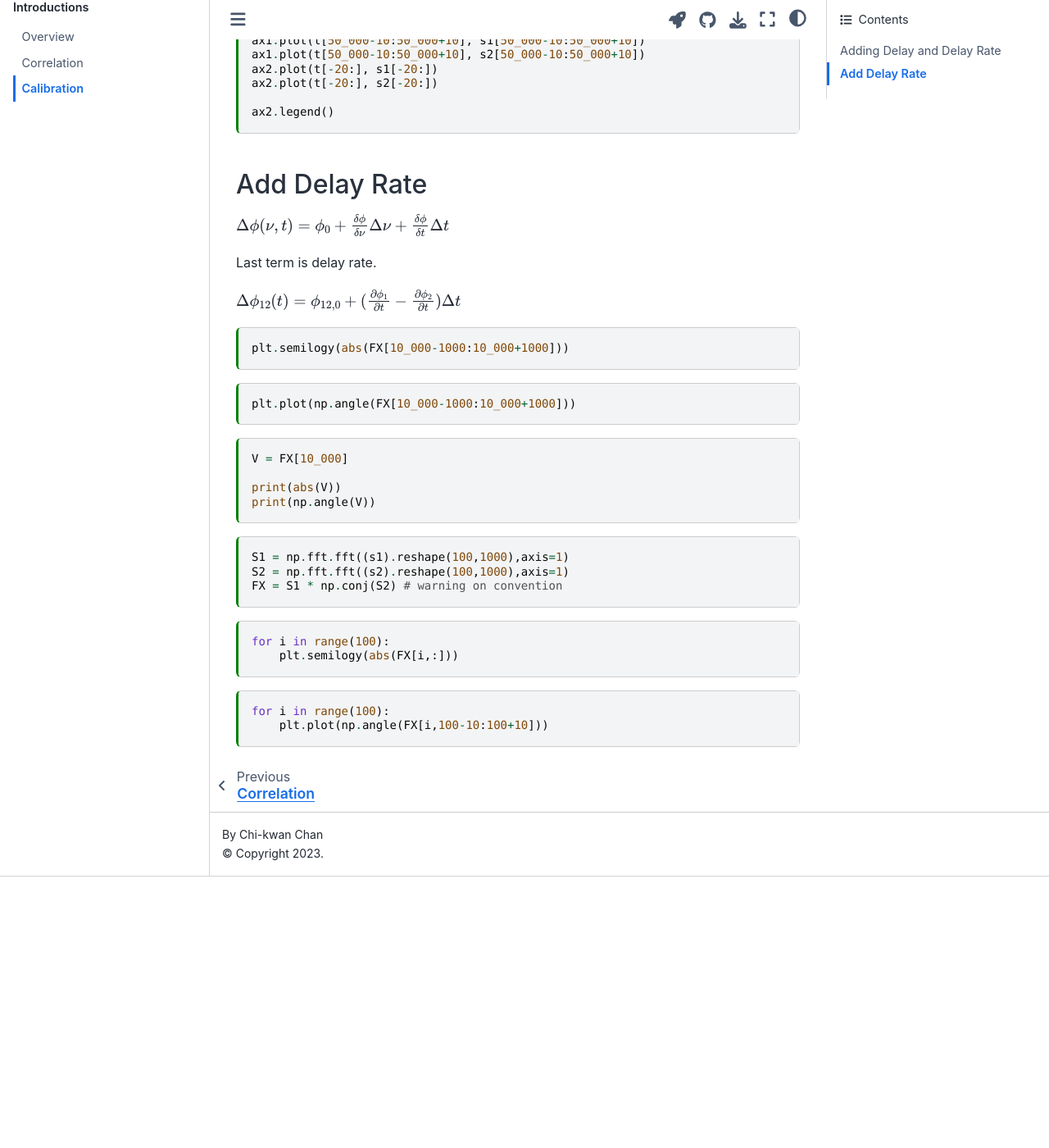
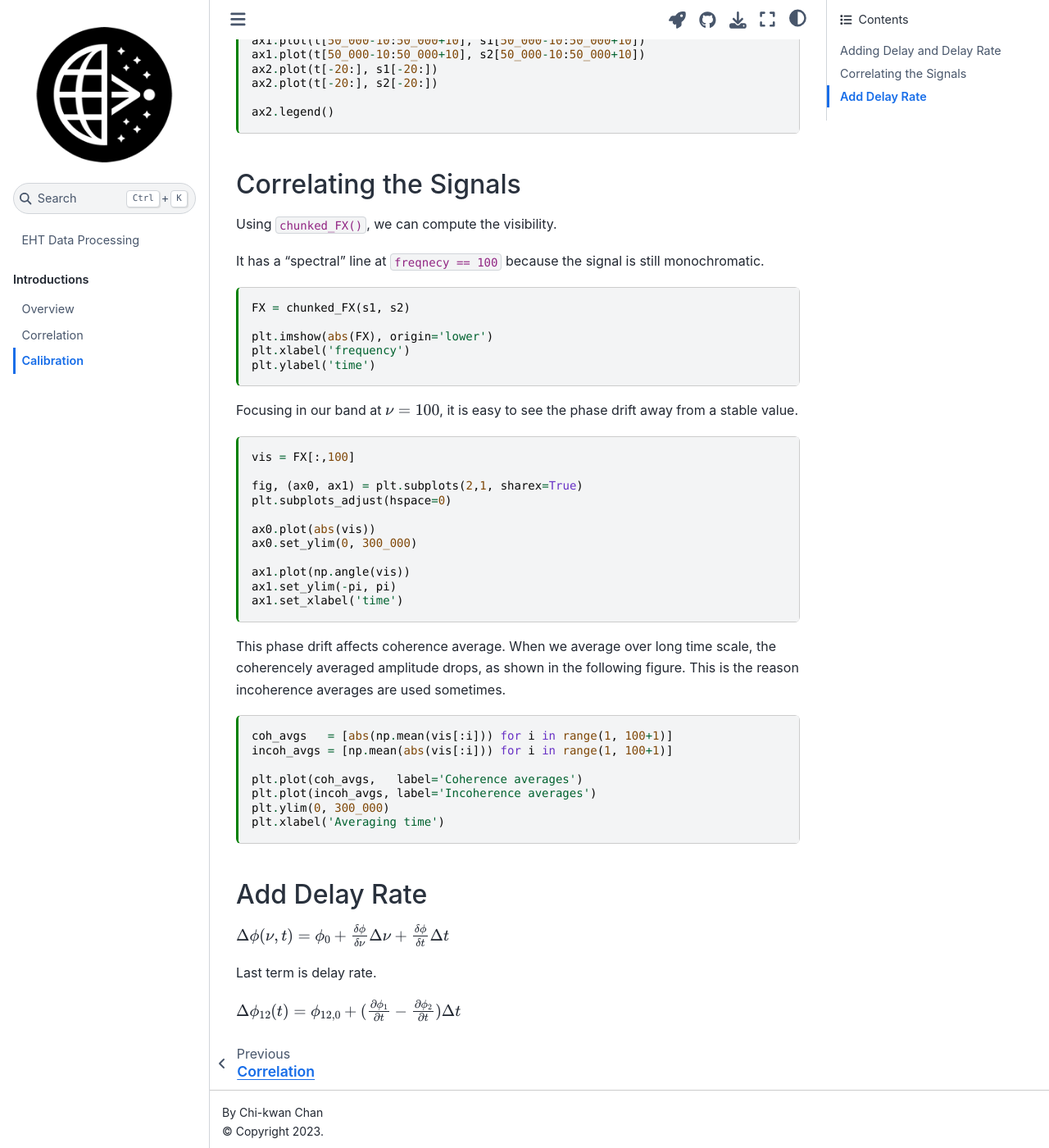
Before and after one commit to focisrc/eht-databook, a Jupyter Book: the page built from docs/intro/calibration.md, in a window 1280 px wide and 1400 px high, scrolled down 1168 px. Shown: the whole window at 82% size. Built offline with Jupyter Book 1.0.4 settings and Sphinx 7.4.7 and the Sphinx Book theme 1.1.4, drawn with Linux system fonts in a browser that asks for light colours; before the commit the page ends 2237 px from its top, so only the background shows below that.

Commit message:
Demonstrating the effect of delay and delay rate in the visibility

````diff
--- a/docs/intro/calibration.md
+++ b/docs/intro/calibration.md
@@ -79,6 +79,53 @@
 ax2.legend()
 ```
 
+## Correlating the Signals
+
+Using `chunked_FX()`, we can compute the visibility.
+
+It has a "spectral" line at `freqnecy == 100` because the signal is
+still monochromatic.
+
+```{code-cell} ipython3
+FX = chunked_FX(s1, s2)
+
+plt.imshow(abs(FX), origin='lower')
+plt.xlabel('frequency')
+plt.ylabel('time')
+```
+
+Focusing in our band at $\nu = 100$, it is easy to see the phase drift
+away from a stable value.
+
+```{code-cell} ipython3
+vis = FX[:,100]
+
+fig, (ax0, ax1) = plt.subplots(2,1, sharex=True)
+plt.subplots_adjust(hspace=0)
+
+ax0.plot(abs(vis))
+ax0.set_ylim(0, 300_000)
+
+ax1.plot(np.angle(vis))
+ax1.set_ylim(-pi, pi)
+ax1.set_xlabel('time')
+```
+
+This phase drift affects coherence average.
+When we average over long time scale, the coherencely averaged
+amplitude drops, as shown in the following figure.
+This is the reason incoherence averages are used sometimes.
+
+```{code-cell} ipython3
+coh_avgs   = [abs(np.mean(vis[:i])) for i in range(1, 100+1)]
+incoh_avgs = [np.mean(abs(vis[:i])) for i in range(1, 100+1)]
+
+plt.plot(coh_avgs,   label='Coherence averages')
+plt.plot(incoh_avgs, label='Incoherence averages')
+plt.ylim(0, 300_000)
+plt.xlabel('Averaging time')
+```
+
 ## Add Delay Rate
 
 $\Delta\phi(\nu,t) = \phi_0 + \frac{\delta\phi}{\delta\nu}\Delta\nu + \frac{\delta\phi}{\delta t}\Delta t$
@@ -86,38 +133,3 @@
 Last term is delay rate.
 
 $\Delta\phi_{12}(t) = \phi_{12,0} + (\frac{\partial\phi_1}{\partial t} - \frac{\partial\phi_2}{\partial t})\Delta t$
-
-```{code-cell} ipython3
-plt.semilogy(abs(FX[10_000-1000:10_000+1000]))
-```
-
-```{code-cell} ipython3
-plt.plot(np.angle(FX[10_000-1000:10_000+1000]))
-```
-
-```{code-cell} ipython3
-V = FX[10_000]
-
-print(abs(V))
-print(np.angle(V))
-```
-
-```{code-cell} ipython3
-S1 = np.fft.fft((s1).reshape(100,1000),axis=1)
-S2 = np.fft.fft((s2).reshape(100,1000),axis=1)
-FX = S1 * np.conj(S2) # warning on convention
-```
-
-```{code-cell} ipython3
-for i in range(100):
-    plt.semilogy(abs(FX[i,:]))
-```
-
-```{code-cell} ipython3
-for i in range(100):
-    plt.plot(np.angle(FX[i,100-10:100+10]))
-```
-
-```{code-cell} ipython3
-
-```
````
